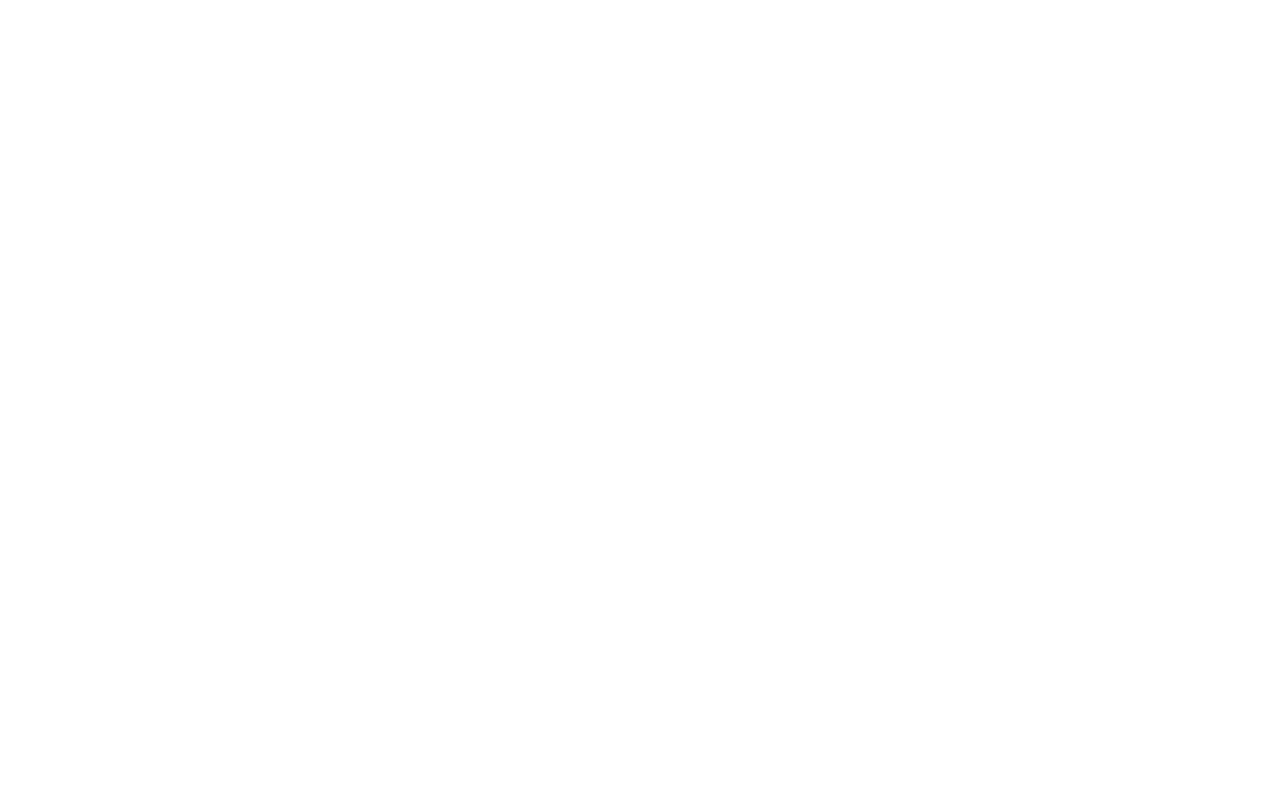
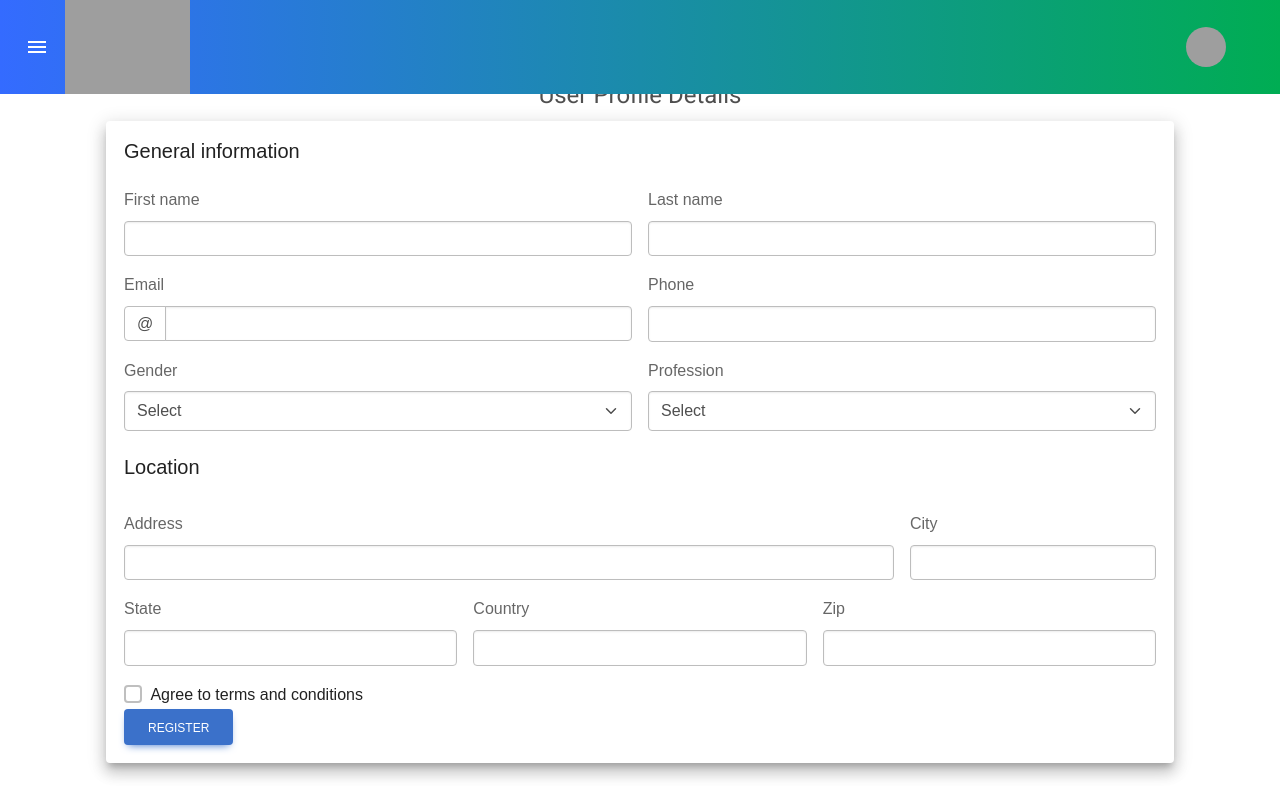
Before and after one commit to shailesh-22/spif, a React (Create React App) app: page /register2 in a window 1280 px wide. Before the commit this address had no page. Built offline with nearby package versions, Linux system fonts and the light colour scheme; sample sign-in values are in the browser's storage; grey boxes are pictures that could not be loaded; a web font is replaced by a local one.

Commit message:
updated register page

```diff
--- a/src/App.js
+++ b/src/App.js
@@ -18,6 +18,7 @@
 import DataTableTest from './components/pages/Settings/DataTableTest';
 import EditData from './components/pages/Settings/EditData';
 import Sample from './components/pages/Settings/Sample';
+import Register2 from './components/Registration/Register2';
 
 function App() {
 
@@ -37,7 +38,7 @@
         <Route path="/" exact element={<Protected><Sidenav/></Protected>}></Route>
         <Route path="/navbar" exact element={<Protected  ><Navbar/></Protected> }></Route>
         <Route path="/dashboard" element={<Protected  > <Dashboard /> </Protected>} />
-
+        <Route path="/register2" element={<Protected> <Register2 /> </Protected>} />
         <Route path="/register" element={<Protected> <Register /> </Protected>} />
         <Route path="/terms_conditions" element={<Protected>  <TermsConditions/> </Protected>} />
         <Route path="/assessment-test" element={<Protected> <AssessmentTest/> </Protected>} />
--- a/src/components/Login/Login.jsx
+++ b/src/components/Login/Login.jsx
@@ -26,25 +26,25 @@
             if (res.is_admin === true)
              {
                 localStorage.setItem("token", JSON.stringify(res));
-                Swal.fire({
-                    title: "Done!",
-                    text: "Login Successfull !",
-                    icon: "success",
-                    button: "Ok",
-                  });
+                // Swal.fire({
+                //     title: "Done!",
+                //     text: "Login Successfull !",
+                //     icon: "success",
+                //     button: "Ok",
+                //   });
                 navigate("/dashboard");
                 console.log(res.is_admin)
             } else if(res.is_admin === false)
             {
                 localStorage.setItem("token", JSON.stringify(res));
-                Swal.fire({
-                    title: "Done!",
-                    text: "Login Successfull !",
-                    icon: "success",
-                    button: "Ok",
-                  });
-                navigate("/register");
-                console.log(res.is_admin)
+                // Swal.fire({
+                //     title: "Done!",
+                //     text: "Login Successfull !",
+                //     icon: "success",
+                //     button: "Ok",
+                //   });
+                navigate("/register2");
+
             }
         } catch (error) {
             if (
--- a/src/components/Registration/Register.jsx
+++ b/src/components/Registration/Register.jsx
@@ -7,6 +7,7 @@
   FormControlLabel,
   Button,
   Box,
+  FormControl
 } from '@mui/material';
 import React, { useState } from "react";
 import { useForm, Controller } from "react-hook-form";
@@ -19,7 +20,7 @@
 import MenuItem from "@mui/material/MenuItem";
 import InputLabel from "@mui/material/InputLabel";
 import Select from "@mui/material/Select";
-import FormControl from "@mui/material/FormControl";
+
 
 import FormDialog from './Dialog'
 import Navbar from '../Menubar/Navbar';
@@ -88,7 +89,7 @@
         User Profile Details
       </Typography>
       <Card
-        style={{ maxWidth:1000, margin: "0 auto", padding: "0 auto",backgroundColor:"#DCEEF1"}}
+        style={{ maxWidth:1000, margin: "0 auto", padding: "0 auto"}}
         elevation={10}
       >
         <CardContent>
@@ -110,7 +111,7 @@
                   required
                   id="firstName"
                   name="firstName"
-                  label="Full Name"
+                  label="First Name"
                   variant="standard"
                   fullWidth
                   margin="dense"
--- /dev/null
+++ b/src/components/Registration/Register2.jsx
@@ -0,0 +1,157 @@
+import React, { useState } from 'react'
+import { Box, Card, Typography } from '@mui/material'
+import FormDialog from './Dialog'
+import { useNavigate } from 'react-router-dom';
+import Navbar from '../Menubar/Navbar';
+
+
+const Register2 = () => {
+
+  const [open, setOpen] = useState(false);
+
+  const handleClose = () => {
+    setOpen(false);
+  };
+
+ const navigate = useNavigate();
+
+  return (
+    <div class="container">
+
+      <Navbar/>
+      <Box height={50} />
+        <Box sx={{ display: 'flex' }}>
+        <Box component="main" sx={{ flexGrow: 1, p: 3 }}>
+         <Typography
+        gutterbutton="true"
+        variant="h5"
+        align="center"
+        style={{  maxWidth:"1000px", margin: "0 auto" , padding: "5px"}}
+      >
+        User Profile Details
+      </Typography>
+    <Card
+        style={{ maxWidth:"100%", margin: "5px auto", padding: "10px 10px 10px 10px"}}
+        elevation={10}
+      >
+        <div class="p-2">
+               <h5>General information</h5>
+        </div>
+
+
+     <form className="row g-3 p-2">
+  <div className="col-md-6">
+
+    <label htmlFor="validationDefault01" className="form-label">First name</label>
+    <input type="text" className="form-control" id="validationDefault01"  required />
+
+  </div>
+
+  <div className="col-md-6">
+    <label htmlFor="validationDefault02" className="form-label">Last name</label>
+    <input type="text" className="form-control" id="validationDefault02"  required />
+  </div>
+
+  <div className="col-md-6">
+    <label htmlFor="validationDefaultUsername" className="form-label">Email</label>
+    <div className="input-group">
+      <span className="input-group-text" id="inputGroupPrepend2">@</span>
+      <input type="mail" className="form-control" id="validationDefaultUsername" aria-describedby="inputGroupPrepend2" required />
+    </div>
+  </div>
+
+  <div className="col-md-6">
+    <label htmlFor="validationDefaultNumber" className="form-label">Phone</label>
+    <input type="number" className="form-control" id="validationDefaultNumber"  required />
+  </div>
+
+  {/* <div className="col-md-6">
+    <label htmlFor="validationDefaultNumber" className="form-label">Date Of Birth</label>
+    <Datepicker
+                type="date"
+                name="datepic"
+                placeholder="DateRange"
+                value={date}
+                onChange={(e) => setDate(e.target.value)}
+             />
+  </div> */}
+
+  <div className="col-md-6" >
+  <label htmlFor="validationDefaultUsername" className="form-label">Gender</label>
+  <select class="form-select" type="select" aria-label="Default select example" required>
+  <option selected disabled value>Select</option>
+  <option value="1">Male</option>
+  <option value="2">Female</option>
+  <option value="3">Others</option>
+ </select>
+ </div>
+
+ <div className="col-md-6" >
+  <label htmlFor="validationDefaultUsername" className="form-label">Profession</label>
+  <select class="form-select" type="select" aria-label="Default select example" required>
+  <option selected disabled value>Select</option>
+  <option value="1">Employed</option>
+  <option value="2">Business Owners</option>
+  <option value="3">Seeking Employement</option>
+  <option value="4">Student</option>
+  <option value="5">Parent</option>
+  <option value="6">Others</option>
+ </select>
+ </div>
+
+
+ <div class="p-2">
+               <h5>Location</h5>
+        </div>
+
+  <div className="col-md-9">
+    <label htmlFor="validationDefault03" className="form-label">Address</label>
+    <input type="text" className="form-control" id="validationDefault03" required />
+  </div>
+
+  <div className="col-md-3">
+    <label htmlFor="validationDefault05" className="form-label">City</label>
+    <input type="text" className="form-control" id="validationDefault05" required />
+  </div>
+
+  <div className="col-md-4">
+    <label htmlFor="validationDefault05" className="form-label">State</label>
+    <input type="text" className="form-control" id="validationDefault05" required />
+  </div>
+
+  <div className="col-md-4">
+    <label htmlFor="validationDefault05" className="form-label">Country</label>
+    <input type="text" className="form-control" id="validationDefault05" required />
+  </div>
+
+  <div className="col-md-4">
+    <label htmlFor="validationDefault05" className="form-label">Zip</label>
+    <input type="number" className="form-control" id="validationDefault05" required />
+  </div>
+
+<div >
+<div className="col-12">
+    <div className="form-check">
+      <input className="form-check-input" type="checkbox" defaultValue id="invalidCheck2" required />
+      <label className="form-check-label" htmlFor="invalidCheck2">
+        Agree to terms and conditions
+      </label>
+    </div>
+  </div>
+
+  <div className="col-12 text-align-center">
+    <button className="btn btn-primary " type="submit" onClick={()=> navigate("/terms_conditions")}>Register</button>
+  </div>
+</div>
+
+</form>
+</Card>
+<FormDialog open={open} handleClose={handleClose}/>
+</Box>
+</Box>
+
+    </div>
+  )
+}
+
+export default Register2
--- a/src/components/pages/Assessment/Admin-Statement/Tabs/Tabs.jsx
+++ b/src/components/pages/Assessment/Admin-Statement/Tabs/Tabs.jsx
@@ -14,7 +14,6 @@
 // import { useHistory, useParams } from "react-router-dom";
 // import axios from "axios";
 import swal from "sweetalert";
-
 
 
 const Tabs = ({ questions }) => {
```
Also changed, not shown: 8 other files (tests, documents, lock files or other folders).
